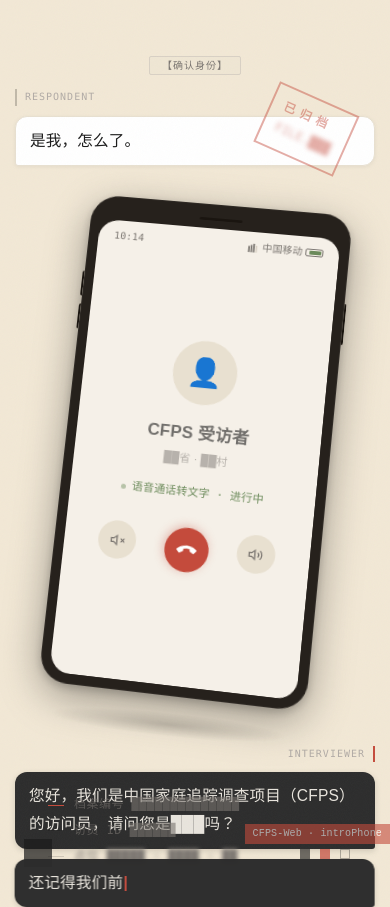
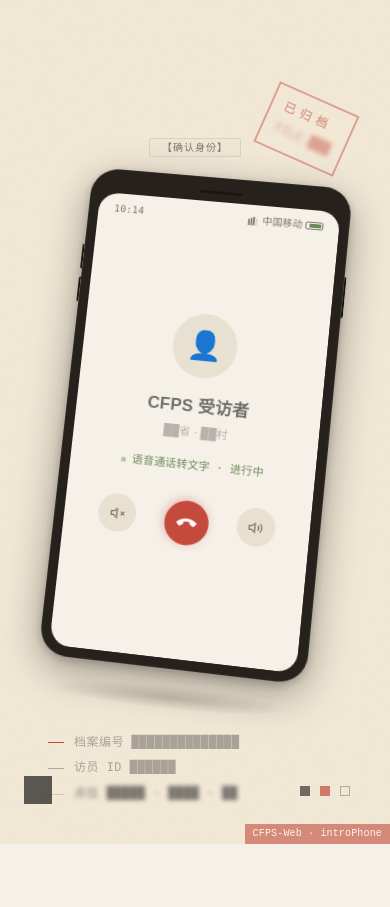
Before and after one commit to alessia617/CFPS-fieldwork-documentary, a React (Vite) app: page / in a window 390 px wide. After the commit the page ends 844 px from the top, so only its background shows below. Built offline with nearby package versions, Linux system fonts and the light colour scheme.

Commit message:
fix: waiting door event moved to confirm flow, click-to-dismiss events, mobile intro layout

```diff
--- a/src/components/FieldEventOverlay/index.tsx
+++ b/src/components/FieldEventOverlay/index.tsx
@@ -21,6 +21,7 @@ export function FieldEventOverlay({ event, onDismiss }: FieldEventOverlayProps)
           animate={{ opacity: 1 }}
           exit={{ opacity: 0 }}
           transition={{ duration: 0.6 }}
+          onClick={onDismiss}
           style={{
             position: 'absolute',
             inset: 0,
@@ -29,9 +30,8 @@ export function FieldEventOverlay({ event, onDismiss }: FieldEventOverlayProps)
             flexDirection: 'column',
             justifyContent: 'center',
             alignItems: 'center',
-            pointerEvents: 'none',
+            cursor: 'pointer',
           }}
-          onClick={onDismiss}
         >
           {/* 半透明暗底 */}
           <div
@@ -39,6 +39,7 @@ export function FieldEventOverlay({ event, onDismiss }: FieldEventOverlayProps)
               position: 'absolute',
               inset: 0,
               background: 'rgba(10, 8, 6, 0.55)',
+              pointerEvents: 'none',
             }}
           />
 
@@ -110,23 +111,21 @@ export function FieldEventOverlay({ event, onDismiss }: FieldEventOverlayProps)
               }}
             />
 
-            {/* 点击继续提示 */}
+            {/* 点击任意处继续 */}
             <motion.div
               initial={{ opacity: 0 }}
               animate={{ opacity: 1 }}
-              transition={{ delay: 3.5, duration: 0.6 }}
+              transition={{ delay: 3.5, duration: 0.8 }}
               style={{
                 fontFamily: 'var(--font-mono)',
-                fontSize: 10,
-                color: 'rgba(255,255,255,0.25)',
+                fontSize: 'clamp(11px, 2.8vw, 13px)',
+                color: 'rgba(255,255,255,0.4)',
                 letterSpacing: '0.1em',
-                marginTop: 8,
-                cursor: 'pointer',
-                pointerEvents: 'auto',
+                marginTop: 12,
+                pointerEvents: 'none',
               }}
-              onClick={onDismiss}
             >
-              点击继续
+              点击任意处继续
             </motion.div>
           </motion.div>
         </motion.div>
--- a/src/data/field_events.json
+++ b/src/data/field_events.json
@@ -71,28 +71,6 @@
     },
 
     {
-      "id": "waiting_door",
-      "type": "social",
-      "trigger": {
-        "eligibleNodes": ["target_near", "east_housing", "west_old_area", "old_housing", "new_housing"],
-        "probability": 0.6,
-        "minStep": 5
-      },
-      "narrative": {
-        "title": "门前等待",
-        "body": "按照约定时间来到这里，但屋门暂时没有打开。",
-        "innerThought": "可能在地里，或者在邻居家。",
-        "afterThought": "访员站在门口，等了一会儿。这是田野调查中常见的时刻——等待。",
-        "journal": "到达受访户家。门暂时虚掩着。在门口等待的这几分钟，是访员与这个陌生村庄独处的时刻。"
-      },
-      "visual": {
-        "effect": "none",
-        "intensity": "none"
-      },
-      "duration": 5000
-    },
-
-    {
       "id": "dialect_confusion",
       "type": "social",
       "trigger": {
--- a/src/hooks/useFieldEvents.ts
+++ b/src/hooks/useFieldEvents.ts
@@ -75,16 +75,7 @@ export function useFieldEvents() {
           triggeredRef.current.add(ev.id)
           cooldownRef.current = true
           setActiveEvent(ev)
-
-          // 自动关闭
-          setTimeout(() => {
-            setActiveEvent(null)
-            // 冷却期
-            setTimeout(() => {
-              cooldownRef.current = false
-            }, 2000)
-          }, ev.duration)
-
+          // 不再自动关闭——用户点击屏幕后才消失
           return ev
         }
       }
--- a/src/scenes/IntroPhone/index.tsx
+++ b/src/scenes/IntroPhone/index.tsx
@@ -38,10 +38,8 @@ function FloatLayer({
     <div style={{
       minHeight: '100svh', background: '#f2e8d5',
       display: 'flex', flexDirection: 'column',
-      alignItems: 'center', paddingTop: 'clamp(20px, 6vh, 60px)',
-      paddingLeft: 'clamp(8px, 3vw, 0px)',
-      paddingRight: 'clamp(8px, 3vw, 0px)',
-      gap: 12,
+      alignItems: 'center', justifyContent: 'center',
+      padding: 'clamp(12px, 3vh, 24px)',
     }}>
       {/* ── 阶段标签 ── */}
       <AnimatePresence>
@@ -52,6 +50,7 @@ function FloatLayer({
             animate={{ opacity: 1, y: 0 }}
             exit={{ opacity: 0, y: -4 }}
             transition={{ duration: 0.3 }}
+            style={{ marginBottom: 'clamp(6px, 1.5vh, 12px)' }}
           >
             <span style={{
               fontFamily: 'var(--font-mono)', fontSize: 'clamp(10px, 2.5vw, 12px)',
@@ -65,36 +64,7 @@ function FloatLayer({
         )}
       </AnimatePresence>
 
-      {/* ── 桌面三栏 / 移动端堆叠 ── */}
-      <div style={{
-        display: 'flex', flexDirection: 'row', flexWrap: 'wrap', justifyContent: 'center',
-        width: '100%', maxWidth: 1100, gap: 'clamp(8px, 2vw, 20px)',
-      }}>
-        {/* 左 RESPONDENT — 移动端收起 */}
-        <div style={{ flex: '1 1 180px', minWidth: 0, maxWidth: 360, display: 'flex', flexDirection: 'column', gap: 10 }}>
-          <span style={{
-            fontFamily: 'var(--font-mono)', fontSize: 'clamp(10px, 2vw, 11px)',
-            color: '#b0aaa5', letterSpacing: '0.1em', paddingLeft: 8,
-            borderLeft: '2px solid #c0b8a8', userSelect: 'none',
-          }}>
-            RESPONDENT
-          </span>
-          <AnimatePresence>
-            {leftBubbles.map((b) => (
-              <motion.div
-                key={b.id}
-                initial={{ opacity: 0, x: -20 }}
-                animate={{ opacity: 1, x: 0 }}
-                exit={allDone ? { opacity: 0, transition: { duration: 0.6, delay: 0.1 } } : undefined}
-              >
-                <ChatBubble text={b.text ?? ''} side="left" onComplete={onBubbleComplete} />
-              </motion.div>
-            ))}
-          </AnimatePresence>
-        </div>
-
-        {/* 中 — 手机 */}
-        <div style={{ flex: '0 0 auto', display: 'flex', flexDirection: 'column', alignItems: 'center', paddingTop: 'clamp(0px, 3vh, 30px)' }}>
+      {/* ── 系统消息 ── */}
       <AnimatePresence>
         {systemMsg && (
           <motion.div
@@ -130,8 +100,66 @@ function FloatLayer({
         )}
       </AnimatePresence>
 
+      {/* ── 主体：桌面三栏 / 移动端手机居中 — 气泡堆叠在下方 ── */}
+      <div className="intro-phone-layout" style={{
+        display: 'grid',
+        gridTemplateColumns: '1fr auto 1fr',
+        width: '100%', maxWidth: 1100, gap: 'clamp(4px, 1.5vw, 20px)',
+        alignItems: 'start',
+      }}>
+        {/* 左栏 RESPONDENT — 移动端隐藏 */}
+        <div className="intro-side-left" style={{ display: 'flex', flexDirection: 'column', gap: 8, paddingTop: 'clamp(20px, 5vh, 80px)' }}>
+          <span style={{
+            fontFamily: 'var(--font-mono)', fontSize: 'clamp(10px, 2vw, 11px)',
+            color: '#b0aaa5', letterSpacing: '0.1em', paddingLeft: 8,
+            borderLeft: '2px solid #c0b8a8', userSelect: 'none',
+          }}>
+            RESPONDENT
+          </span>
+          <AnimatePresence>
+            {leftBubbles.map((b) => (
+              <motion.div
+                key={b.id}
+                initial={{ opacity: 0, x: -20 }}
+                animate={{ opacity: 1, x: 0 }}
+                exit={allDone ? { opacity: 0, transition: { duration: 0.6, delay: 0.1 } } : undefined}
+              >
+                <ChatBubble text={b.text ?? ''} side="left" onComplete={onBubbleComplete} />
+              </motion.div>
+            ))}
+          </AnimatePresence>
+        </div>
+
+        {/* 中栏 — 手机 */}
+        <div style={{ display: 'flex', flexDirection: 'column', alignItems: 'center' }}>
           <Phone tilt={6} />
+        </div>
 
+        {/* 右栏 INTERVIEWER — 移动端隐藏 */}
+        <div className="intro-side-right" style={{ display: 'flex', flexDirection: 'column', gap: 8, paddingTop: 'clamp(20px, 5vh, 80px)' }}>
+          <span style={{
+            fontFamily: 'var(--font-mono)', fontSize: 'clamp(10px, 2vw, 11px)',
+            color: '#b0aaa5', letterSpacing: '0.1em', paddingRight: 8, textAlign: 'right',
+            borderRight: '2px solid #c44b3c', userSelect: 'none',
+          }}>
+            INTERVIEWER
+          </span>
+          <AnimatePresence>
+            {rightBubbles.map((b) => (
+              <motion.div
+                key={b.id}
+                initial={{ opacity: 0, x: 20 }}
+                animate={{ opacity: 1, x: 0 }}
+                exit={allDone ? { opacity: 0, transition: { duration: 0.6, delay: 0.1 } } : undefined}
+              >
+                <ChatBubble text={b.text ?? ''} side="right" onComplete={onBubbleComplete} />
+              </motion.div>
+            ))}
+          </AnimatePresence>
+        </div>
+      </div>
+
+      {/* ── 结尾关键词 ── */}
       <AnimatePresence>
         {endingKeywords && (
           <motion.div
@@ -165,31 +193,19 @@ function FloatLayer({
           </motion.div>
         )}
       </AnimatePresence>
-        </div>
 
-        {/* 右 INTERVIEWER — 移动端收起 */}
-        <div style={{ flex: '1 1 180px', minWidth: 0, maxWidth: 360, display: 'flex', flexDirection: 'column', gap: 10 }}>
-          <span style={{
-            fontFamily: 'var(--font-mono)', fontSize: 'clamp(10px, 2vw, 11px)',
-            color: '#b0aaa5', letterSpacing: '0.1em', paddingRight: 8, textAlign: 'right',
-            borderRight: '2px solid #c44b3c', userSelect: 'none',
-          }}>
-            INTERVIEWER
-          </span>
-          <AnimatePresence>
-            {rightBubbles.map((b) => (
-              <motion.div
-                key={b.id}
-                initial={{ opacity: 0, x: 20 }}
-                animate={{ opacity: 1, x: 0 }}
-                exit={allDone ? { opacity: 0, transition: { duration: 0.6, delay: 0.1 } } : undefined}
-              >
-                <ChatBubble text={b.text ?? ''} side="right" onComplete={onBubbleComplete} />
-              </motion.div>
-            ))}
-          </AnimatePresence>
-        </div>
-      </div>
+      {/* 移动端可见的侧边栏隐藏 —— 通过 CSS 媒体查询 */}
+      <style>{`
+        @media (max-width: 700px) {
+          .intro-side-left,
+          .intro-side-right {
+            display: none !important;
+          }
+          .intro-phone-layout {
+            grid-template-columns: 1fr !important;
+          }
+        }
+      `}</style>
     </div>
   )
 }
```
Also changed, not shown: src/scenes/VillageSearch/index.tsx (+39 -4 lines). Lines whose indentation alone changed are shown as unchanged.
